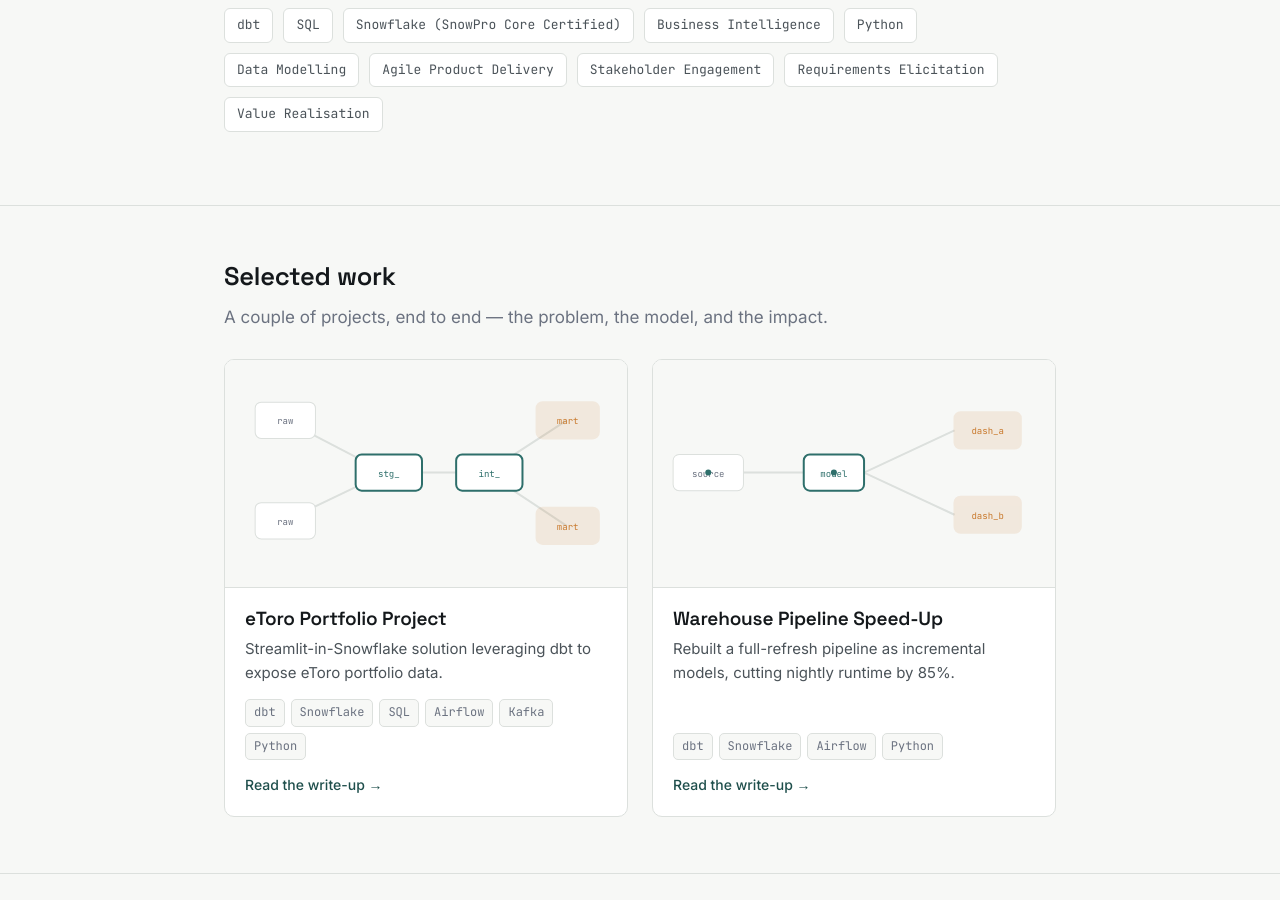
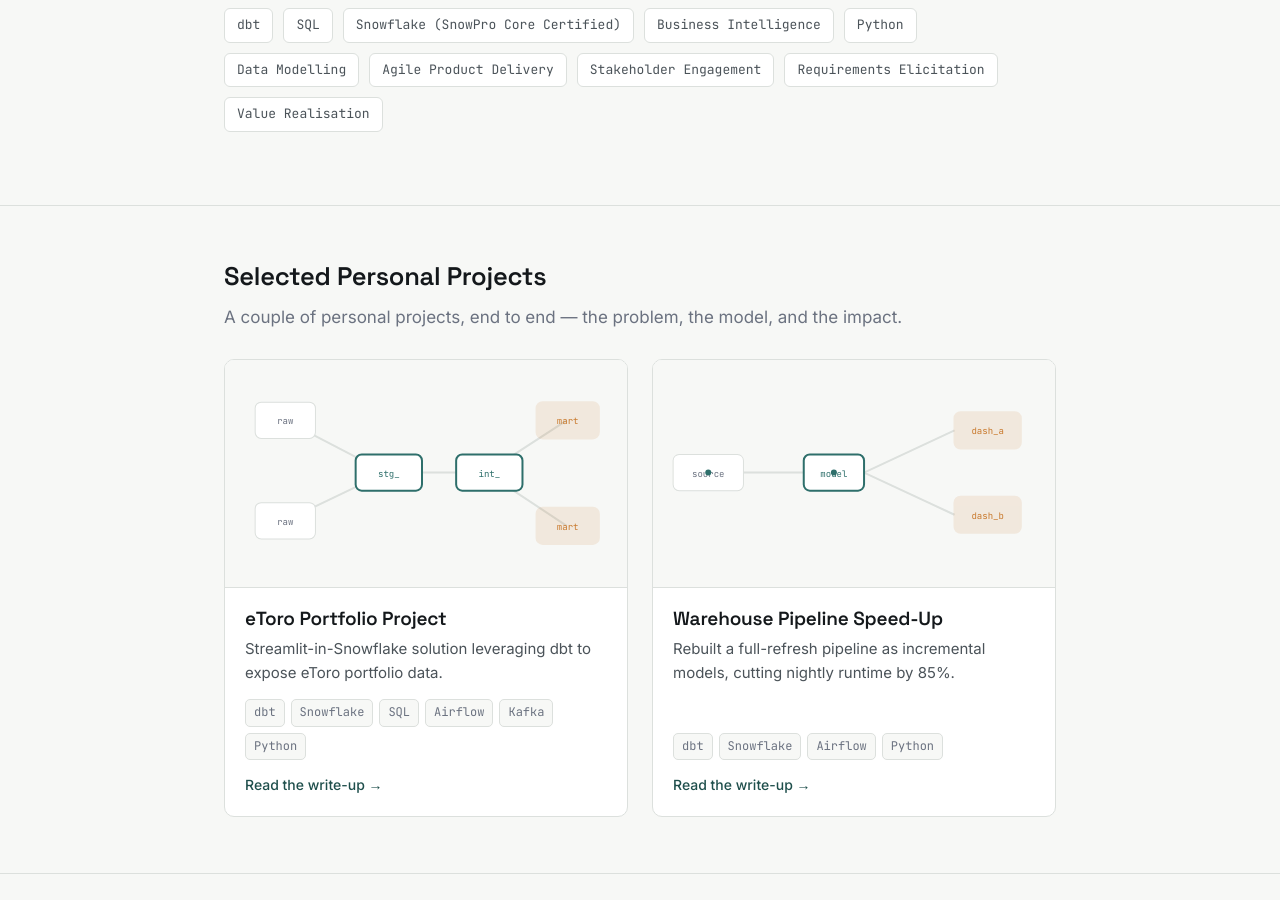
Before and after one commit to SYellops01/SYellops01.github.io, a Jekyll site: the page built from index.html, in a window 1280 px wide and 900 px high, scrolled down 765 px. Built offline with Jekyll 4.4.1, drawn with Linux system fonts in a browser that asks for light colours.

Commit message:
Update section title and description for projects

```diff
--- a/index.html
+++ b/index.html
@@ -27,8 +27,8 @@ layout: default
 
 <section id="projects">
   <div class="wrap">
-    <h2>Selected work</h2>
-    <p class="muted">A couple of projects, end to end — the problem, the model, and the impact.</p>
+    <h2>Selected Personal Projects</h2>
+    <p class="muted">A couple of personal projects, end to end — the problem, the model, and the impact.</p>
 
     <div class="project-grid">
       {% assign sorted_projects = site.projects | sort: 'order' %}
```
